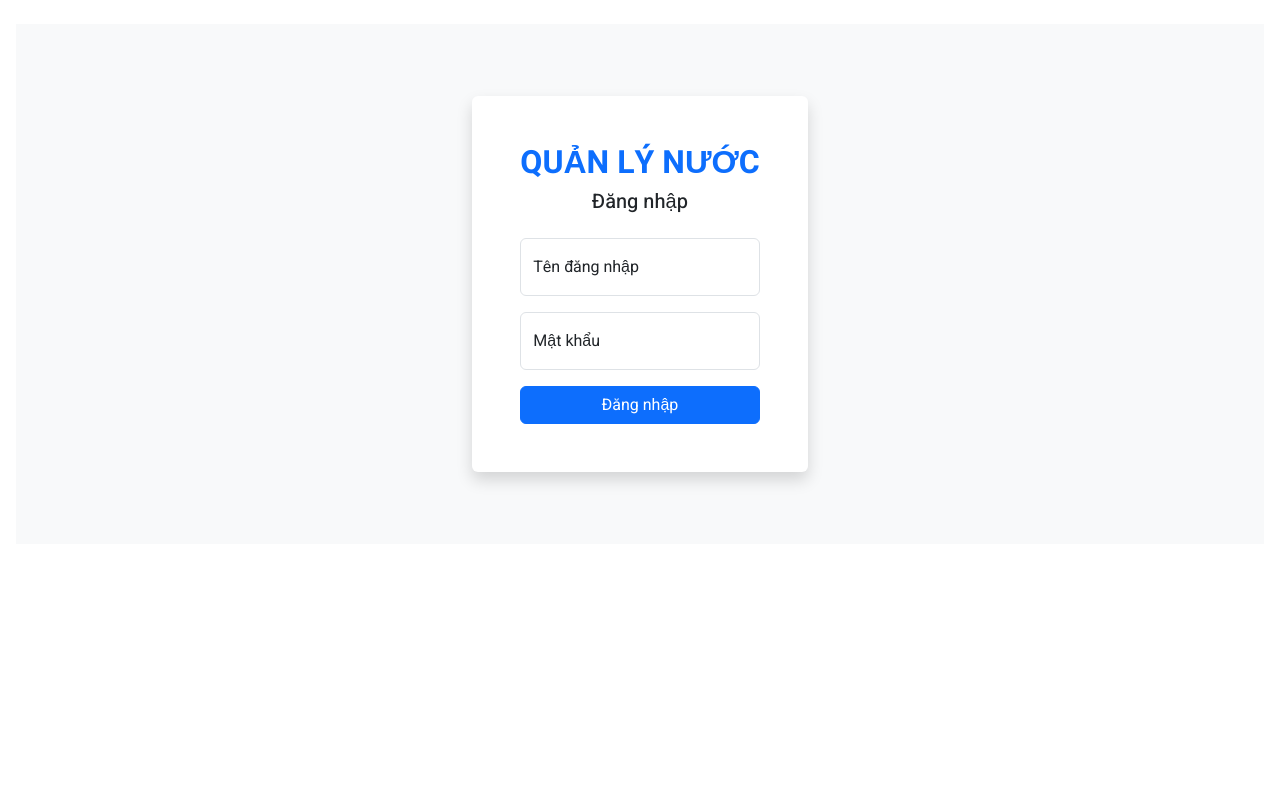
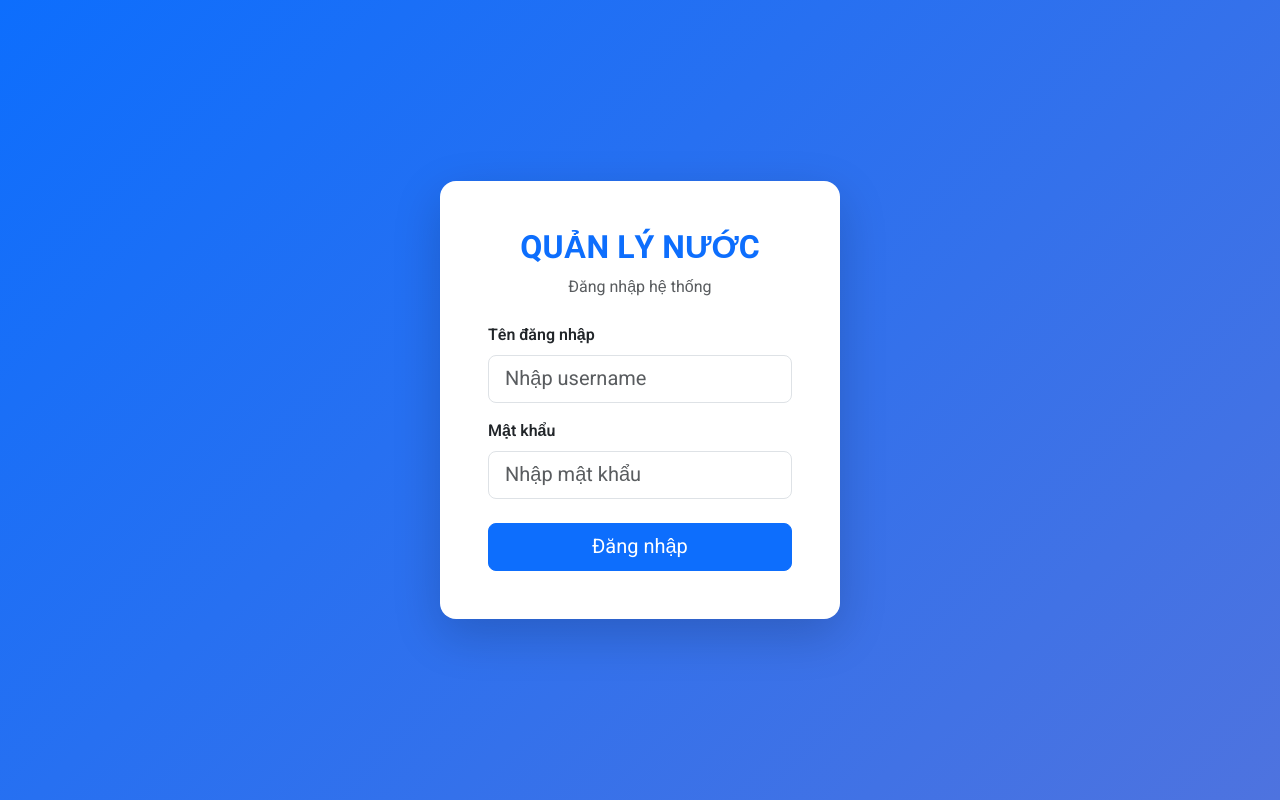
Before and after one commit to SonRattana/Quanlynuoc, a React (Vite) app in the folder frontend/: page /login in a window 1280 px wide. Built offline with nearby package versions, Linux system fonts and the light colour scheme; the HTML template or start-up script is replaced by a standard one.

Commit message:
login pages UI

```diff
--- a/frontend/pages/login.jsx
+++ b/frontend/pages/login.jsx
@@ -1,64 +1,96 @@
-import React from "react";
-import { useState } from "react";
+import React, { useState } from "react";
 import { useNavigate } from "react-router-dom";
+
 export default function Login() {
   const [username, setUsername] = useState("");
   const [password, setPassword] = useState("");
+  const [loading, setLoading] = useState(false);
   const navigate = useNavigate();
 
   const handleLogin = async (e) => {
     e.preventDefault();
-    console.log("Login form submitted", { username, password });
+    setLoading(true);
+
     try {
       const res = await fetch("http://localhost:3000/api/auth/login", {
         method: "POST",
-        headers: {
-          "Content-Type": "application/json"
-        },
-        body: JSON.stringify({
-          username,
-          password
-        })
+        headers: { "Content-Type": "application/json" },
+        body: JSON.stringify({ username, password }),
       });
 
       const data = await res.json();
 
       if (!res.ok) {
-        alert(data.message || "Login failed");
+        alert(data.message || "Đăng nhập thất bại");
+        setLoading(false);
         return;
       }
 
-      console.log("Login success:", data);
+      // FIX KEY
+      localStorage.setItem("token", data.token);
+      localStorage.setItem("user", JSON.stringify(data.user));
 
-      // lưu token
-      localStorage.setItem("token", data.token);
-      localStorage.setItem("users", JSON.stringify(data.user));
       navigate("/dashboard");
-    } catch (error) {
-      console.error(error);
-      alert("Server error");
+    } catch (err) {
+      alert("Lỗi server");
+    } finally {
+      setLoading(false);
     }
   };
 
   return (
-    <div className="d-flex align-items-center justify-content-center min-vh-50 bg-light  p-4 p-sm-5 my-4 mx-3">
-      <div className="bg-white rounded  p-4 p-sm-5 my-4 mx-3 shadow mx-auto" style={{ maxWidth: "800px" }}>
+    <div
+      className="d-flex justify-content-center align-items-center vh-100"
+      style={{
+        background: "linear-gradient(135deg, #0d6efd, #4e73df)",
+      }}
+    >
+      <div
+        className="bg-white p-5 rounded-4 shadow-lg"
+        style={{ width: "100%", maxWidth: "400px" }}
+      >
         <div className="text-center mb-4">
-          <h2 className="text-primary fw-bold">QUẢN LÝ NƯỚC</h2>
-          <h5>Đăng nhập</h5>
+          <h2 className="fw-bold text-primary">QUẢN LÝ NƯỚC</h2>
+          <p className="text-muted mb-0">Đăng nhập hệ thống</p>
         </div>
 
-        <div className="form-floating mb-3">
-          <input type="text" className="form-control" placeholder="Username" value={username} onChange={(e) => setUsername(e.target.value)} />
-          <label>Tên đăng nhập</label>
-        </div>
+        <form onSubmit={handleLogin}>
+          <div className="mb-3">
+            <label className="form-label fw-semibold">
+              Tên đăng nhập
+            </label>
+            <input
+              type="text"
+              className="form-control form-control-lg"
+              placeholder="Nhập username"
+              value={username}
+              onChange={(e) => setUsername(e.target.value)}
+              required
+            />
+          </div>
 
-        <div className="form-floating mb-3">
-          <input type="password" className="form-control" placeholder="Password" value={password} onChange={(e) => setPassword(e.target.value)} />
-          <label>Mật khẩu</label>
-        </div>
+          <div className="mb-4">
+            <label className="form-label fw-semibold">
+              Mật khẩu
+            </label>
+            <input
+              type="password"
+              className="form-control form-control-lg"
+              placeholder="Nhập mật khẩu"
+              value={password}
+              onChange={(e) => setPassword(e.target.value)}
+              required
+            />
+          </div>
 
-        <button className="btn btn-primary w-100" onClick={handleLogin} >Đăng nhập</button>
+          <button
+            type="submit"
+            className="btn btn-primary w-100 btn-lg"
+            disabled={loading}
+          >
+            {loading ? "Đang đăng nhập..." : "Đăng nhập"}
+          </button>
+        </form>
       </div>
     </div>
   );
```
